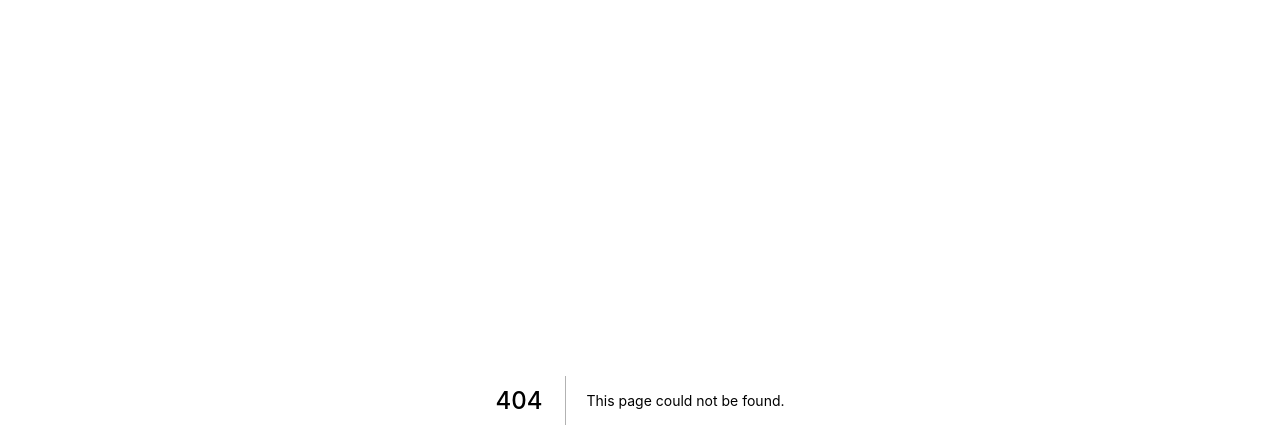
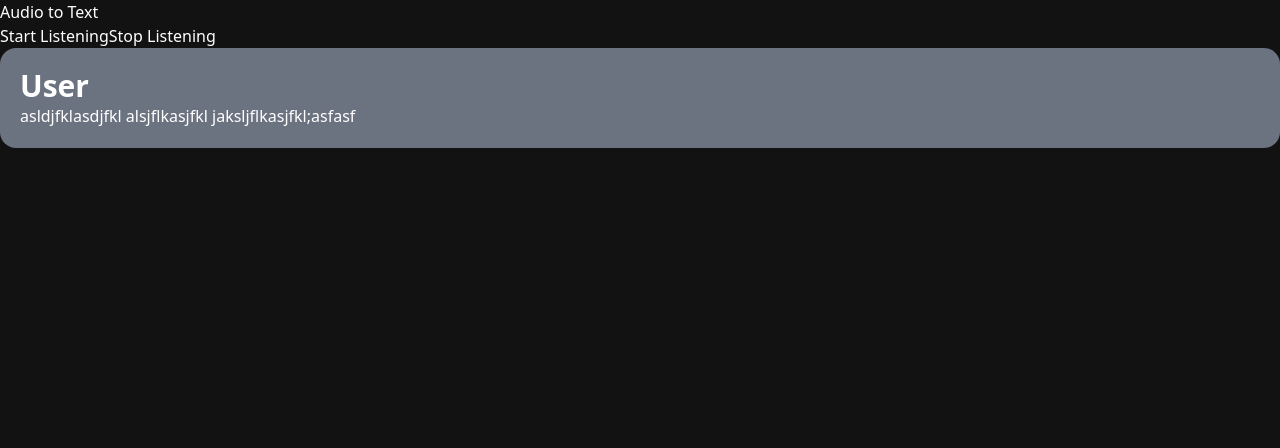
Before and after one commit to Make-A-Million/Video-Call, a Next.js app: page /test in a window 1280 px wide. Before the commit this address had no page. Shown: the top 448 px of the page. Built offline with nearby package versions, Linux system fonts and the light colour scheme.

Commit message:
adding transcript

```diff
--- /dev/null
+++ b/components/Chatbox.jsx
@@ -0,0 +1,15 @@
+import React, {Fragment} from 'react';
+
+const Chatbox = ({name, content}) => {
+    return (
+        <Fragment>
+            <div className="flex flex-col bg-gray-500 p-5 rounded-2xl">
+                <p className="text-white font-bold text-3xl">{name}</p>
+                <p className={"text-white "}>{content}</p>
+            </div>
+
+        </Fragment>
+    );
+};
+
+export default Chatbox;
--- /dev/null
+++ b/components/Interviewer.jsx
@@ -0,0 +1,52 @@
+import React, {useState, useEffect, Fragment} from 'react';
+import Chatbox from "./Chatbox";
+
+const AudioToText = () => {
+    const [listening, setListening] = useState(false);
+    const [transcription, setTranscription] = useState('');
+
+    const startListening = () => {
+        const recognition = new (window.SpeechRecognition || window.webkitSpeechRecognition)();
+        recognition.lang = 'en-US'; // Set the language to your preferred locale.
+        recognition.interimResults = true; // Enable interim results.
+
+        recognition.onstart = () => {
+            setListening(true);
+        };
+
+        recognition.onend = () => {
+            setListening(false);
+        };
+
+        recognition.onresult = (event) => {
+            const transcript = event.results[event.results.length - 1][0].transcript;
+            setTranscription((prevTranscription) => prevTranscription + transcript);
+        };
+
+        recognition.start();
+    };
+
+    const stopListening = () => {
+        setListening(false);
+    };
+
+    return (
+        <div>
+            <h2>Audio to Text</h2>
+            <button onClick={startListening} disabled={listening}>
+                Start Listening
+            </button>
+            <button onClick={stopListening} disabled={!listening}>
+                Stop Listening
+            </button>
+            <div>{transcription}</div>
+            <Fragment>
+                <div>
+                    <Chatbox name="User" content={"asldjfklasdjfkl alsjflkasjfkl jaksljflkasjfkl;asfasf"}/>
+                </div>
+            </Fragment>
+        </div>
+    );
+};
+
+export default AudioToText;
--- a/components/VideoConference.tsx
+++ b/components/VideoConference.tsx
@@ -14,15 +14,17 @@ import {
     MessageFormatter,
     useTracks,
     ParticipantTile,
+    LiveKitRoom,
 } from '@livekit/components-react';
 
-import { isEqualTrackRef, isTrackReference } from '@livekit/components-core';
-import { RoomEvent, Track } from 'livekit-client';
-import { useMediaQuery } from '../hooks/useMediaQuery';
-import { usePinnedTracks } from '../hooks/usePinnedTracks';
-import { GPTTile } from './GPTTile';
-import { Transcriber } from './Transcriber';
-import { ErrorMessage } from './ErrorMessage';
+import {isEqualTrackRef, isTrackReference} from '@livekit/components-core';
+import {RoomEvent, Track} from 'livekit-client';
+import {useMediaQuery} from '../hooks/useMediaQuery';
+import {usePinnedTracks} from '../hooks/usePinnedTracks';
+import {GPTTile} from './GPTTile';
+import {Transcriber} from './Transcriber';
+import {ErrorMessage} from './ErrorMessage';
+import Interviewer from "./Interviewer";
 
 const BotIdentity = 'KITT';
 
@@ -30,15 +32,15 @@ export interface VideoConferenceProps extends React.HTMLAttributes<HTMLDivElemen
     chatMessageFormatter?: MessageFormatter;
 }
 
-export function VideoConference({ chatMessageFormatter, ...props }: VideoConferenceProps) {
+export function VideoConference({chatMessageFormatter, ...props}: VideoConferenceProps) {
     const isMobile = useMediaQuery(`(max-width: 660px)`);
 
     const tracks = useTracks(
         [
-      { source: Track.Source.Camera, withPlaceholder: true },
-      { source: Track.Source.ScreenShare, withPlaceholder: false },
+            {source: Track.Source.Camera, withPlaceholder: true},
+            {source: Track.Source.ScreenShare, withPlaceholder: false},
         ],
-    { updateOnlyOn: [RoomEvent.ActiveSpeakersChanged] },
+        {updateOnlyOn: [RoomEvent.ActiveSpeakersChanged]},
     );
 
     const layoutContext = useCreateLayoutContext();
@@ -66,6 +68,7 @@ export function VideoConference({ chatMessageFormatter, ...props }: VideoConfere
 
     return (
         <div className="lk-video-conference" {...props}>
+
             <LayoutContextProvider value={layoutContext}>
                 <div className="lk-video-conference-inner">
                     {!focusTrack ? (
@@ -74,9 +77,14 @@ export function VideoConference({ chatMessageFormatter, ...props }: VideoConfere
                                 <TrackContext.Consumer>
                                     {(track) =>
                                         track?.participant.identity == BotIdentity ? (
-                      <GPTTile participant={track.participant} />
+                                            <GPTTile participant={track.participant}/>
                                         ) : (
+                                            <div className="flex justify-around w-full">
                                                     <ParticipantTile {...track} />
+                                                <div className="w-[70%]">
+                                                    <Interviewer/>
+                                                </div>
+                                            </div>
                                         )
                                     }
                                 </TrackContext.Consumer>
@@ -85,18 +93,19 @@ export function VideoConference({ chatMessageFormatter, ...props }: VideoConfere
                     ) : (
                         <div className="lk-focus-layout-wrapper">
                             <FocusLayoutContainer>
-                <CarouselView tracks={carouselTracks} />
-                {focusTrack && <FocusLayout track={focusTrack} />}
+                                <CarouselView tracks={carouselTracks}/>
+                                {focusTrack && <FocusLayout track={focusTrack}/>}
                             </FocusLayoutContainer>
                         </div>
                     )}
-          <ControlBar variation={isMobile ? 'minimal' : 'verbose'} />
+                    <ControlBar variation={isMobile ? 'minimal' : 'verbose'}/>
                 </div>
+
             </LayoutContextProvider>
-      <ErrorMessage />
-      <Transcriber />
-      <RoomAudioRenderer />
-      <ConnectionStateToast />
+            <ErrorMessage/>
+            <Transcriber/>
+            <RoomAudioRenderer/>
+            <ConnectionStateToast/>
         </div>
     );
 }
--- a/package.json
+++ b/package.json
@@ -21,8 +21,7 @@
     "next": "12.3.4",
     "next-seo": "^5.15.0",
     "react": "18.2.0",
-    "react-dom": "18.2.0",
-    "use-react-screenshot": "^3.0.0"
+    "react-dom": "18.2.0"
   },
   "devDependencies": {
     "@types/node": "18.15.11",
--- /dev/null
+++ b/pages/test/index.jsx
@@ -0,0 +1,12 @@
+import React from 'react';
+import Interviewer from "../../components/Interviewer";
+
+const Index = () => {
+    return (
+        <div>
+            <Interviewer />
+        </div>
+    );
+};
+
+export default Index;
```
Lines whose indentation alone changed are shown as unchanged.
